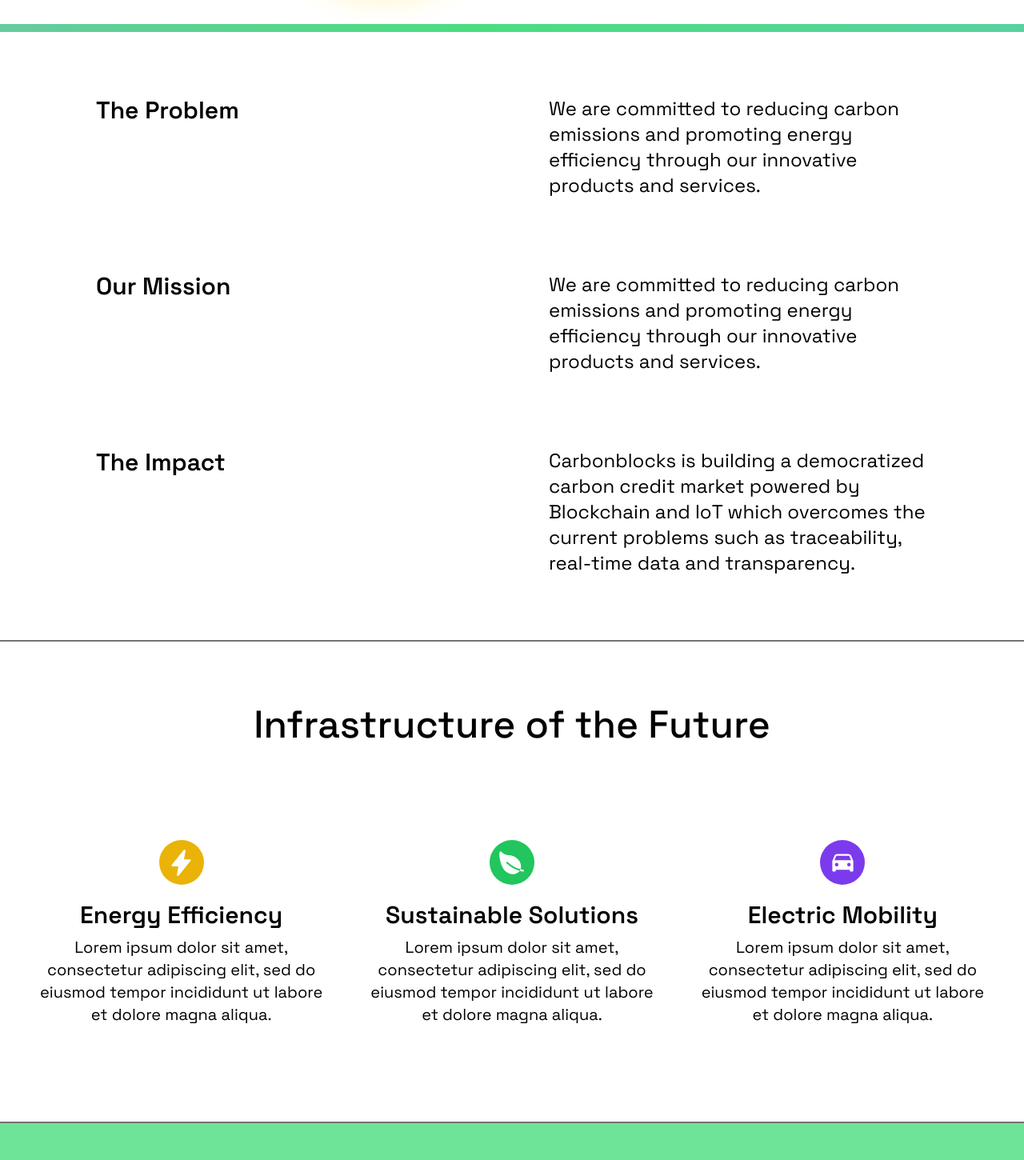
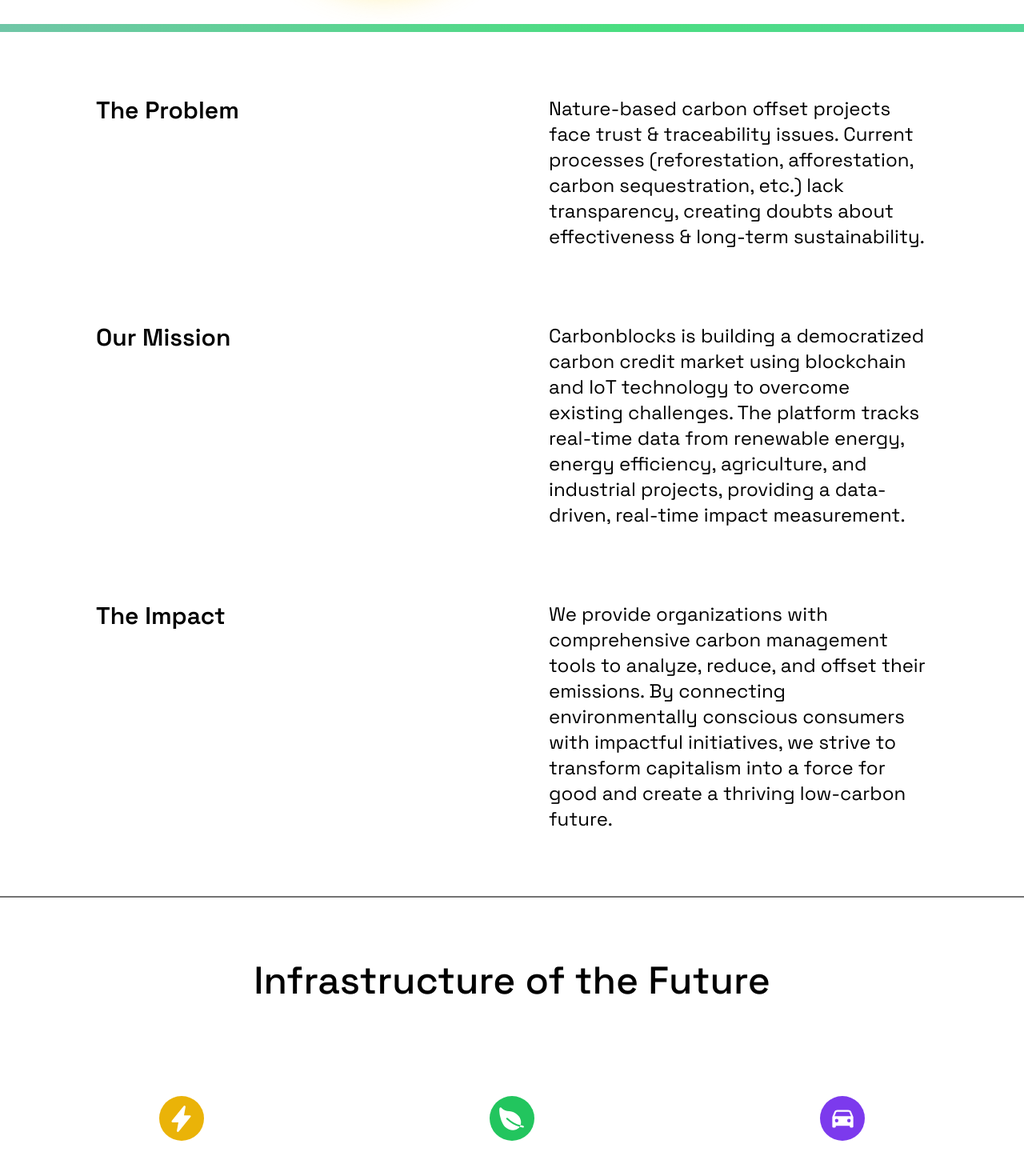
Before and after one commit to ducksblock/carbonblocks-landing-page, a Next.js app: page / in a window 1280 px wide. Shown: the part 760-2210 px from the top of the page at 80% size. Built offline with nearby package versions, Linux system fonts and the light colour scheme.

Commit message:
Minor changes

```diff
--- a/app/components/Contact.tsx
+++ b/app/components/Contact.tsx
@@ -5,7 +5,7 @@
 const Contact = () => {
   return (
     <>
-      <a href="mailto:abc@gmail.com">
+      <a href="mailto:carbonblocks@gmail.com">
         <div
           className="
             scroll-smooth
--- a/app/components/Infra.tsx
+++ b/app/components/Infra.tsx
@@ -68,8 +68,7 @@
               font-normal
             "
           >
-            Lorem ipsum dolor sit amet, consectetur adipiscing elit, sed do
-            eiusmod tempor incididunt ut labore et dolore magna aliqua.
+            We partner with lighting companies to implement energy efficient systems such as smart homes, buildings, cities, and industries.
           </div>
         </div>
         <div
@@ -102,7 +101,7 @@
               <IoLeaf size={35} className="text-white" />
             </div>
           </div>
-          Sustainable Solutions
+          Clean Energy
           <div
             className="
               pt-2
@@ -111,8 +110,7 @@
               font-normal
             "
           >
-            Lorem ipsum dolor sit amet, consectetur adipiscing elit, sed do
-            eiusmod tempor incididunt ut labore et dolore magna aliqua.
+            We incentivize users for generating clean energy. Our focus areas include Solar PVs, wind farms, and energy storage systems.
           </div>
         </div>
         <div
@@ -154,8 +152,7 @@
               font-normal
             "
           >
-            Lorem ipsum dolor sit amet, consectetur adipiscing elit, sed do
-            eiusmod tempor incididunt ut labore et dolore magna aliqua.
+            We focus on powering the electric era with electric scooters, cars, and deploying EV charging infrastructure.
           </div>
         </div>
       </div>
--- a/app/components/Mission.tsx
+++ b/app/components/Mission.tsx
@@ -43,8 +43,7 @@
             md:text-2xl
           "
         >
-          We are committed to reducing carbon emissions and promoting energy
-          efficiency through our innovative products and services.
+          Nature-based carbon offset projects face trust & traceability issues. Current processes (reforestation, afforestation, carbon sequestration, etc.) lack transparency, creating doubts about effectiveness & long-term sustainability.
         </div>
         <div
           className="
@@ -68,8 +67,7 @@
             md:text-2xl
           "
         >
-          We are committed to reducing carbon emissions and promoting energy
-          efficiency through our innovative products and services.
+          Carbonblocks is building a democratized carbon credit market using blockchain and IoT technology to overcome existing challenges. The platform tracks real-time data from renewable energy, energy efficiency, agriculture, and industrial projects, providing a data-driven, real-time impact measurement.
         </div>
         <div
           className="
@@ -93,9 +91,7 @@
             md:text-2xl
           "
         >
-          Carbonblocks is building a democratized carbon credit market powered
-          by Blockchain and IoT which overcomes the current problems such as
-          traceability, real-time data and transparency.
+          We provide organizations with comprehensive carbon management tools to analyze, reduce, and offset their emissions. By connecting environmentally conscious consumers with impactful initiatives, we strive to transform capitalism into a force for good and create a thriving low-carbon future.
         </div>
       </div>
     </div>
```
